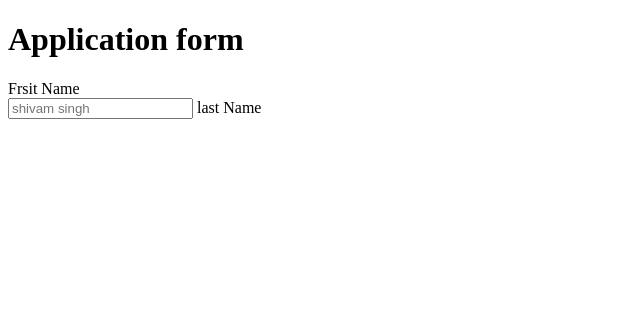
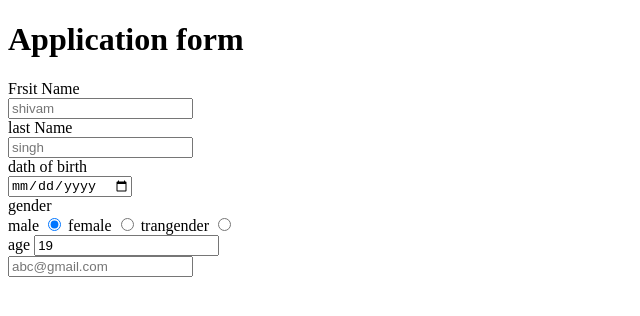
Before and after one commit to shivamsingh163248/Front-End-Web-Development-coding-ninjas, a plain HTML site: page form.html in a window 1280 px wide. Shown: the whole page, without its empty margins (0-640 px from the left). Drawn offline with Linux system fonts and the light colour scheme.

Commit message:
learning form of the html

```diff
--- a/form.html
+++ b/form.html
@@ -11,8 +11,24 @@
     <h1>Application form</h1>
     <form action="">
      <label for="fristname"> Frsit Name</label> <br>
-     <input type="text" name="fname" placeholder="shivam singh" required>
-     <label for="leatName"> last Name</label>
+     <input type="text" name="fname" placeholder="shivam" required><br>
+     <label for="leatName"> last Name</label><br>
+     <input type="text" name="lname" placeholder="singh" required><br>
+     <label for="dob"> dath of birth</label><br>
+     <input type="date" name="date" required><br>
+     <label for="gender"> gender </label><br>
+     <label for="gender"> male </label>
+     <input type="radio" name="gender"  value="male"  checked>
+     <label for="gender"> female </label>
+     <input type="radio" name="gender"  value="female" >
+     <label for="gender"> trangender </label>
+     <input type="radio" name="gender"  value="trangender" >
+     <br>
+     <label for="age">age</label>
+     <input type="number" name="age" value="19" readonly>
+     <br>
+     <label for="email"></label>
+     <input type="email" name="email" placeholder="abc@gmail.com" required>
 
 
 
```
